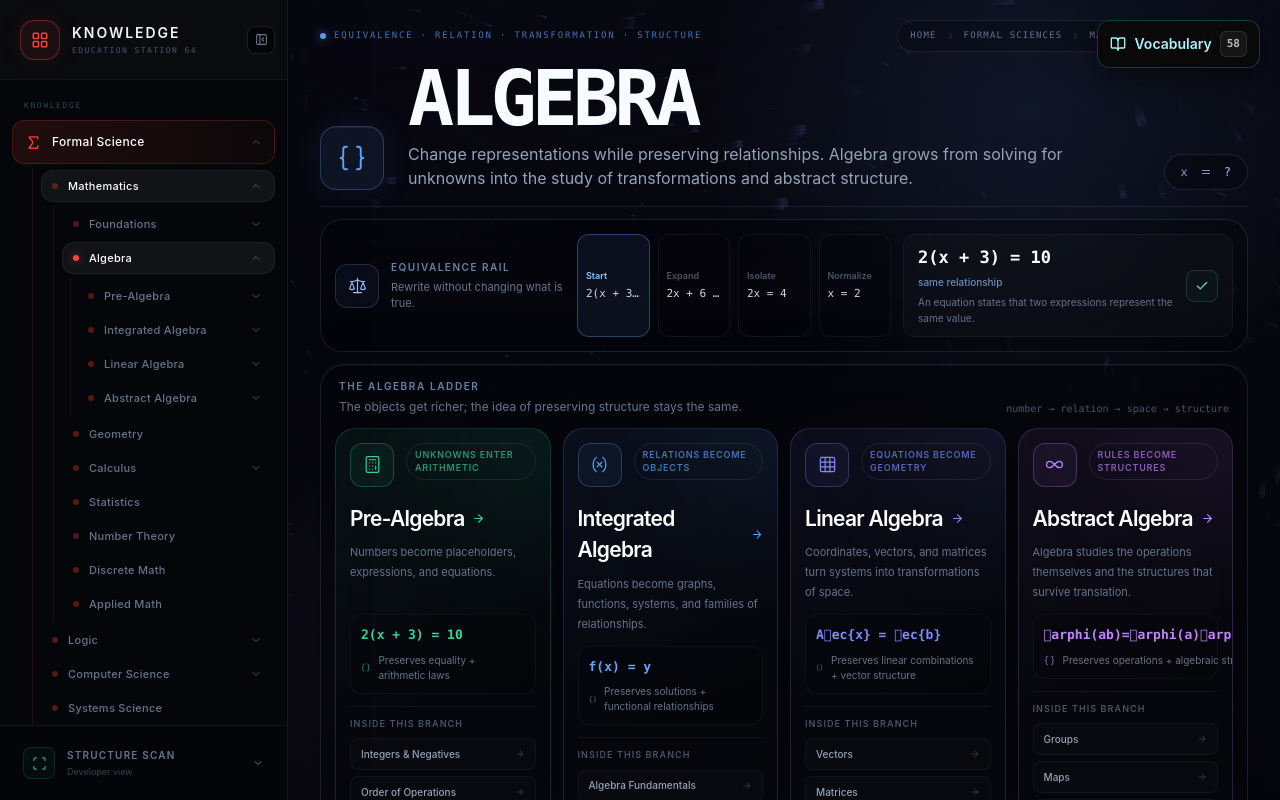
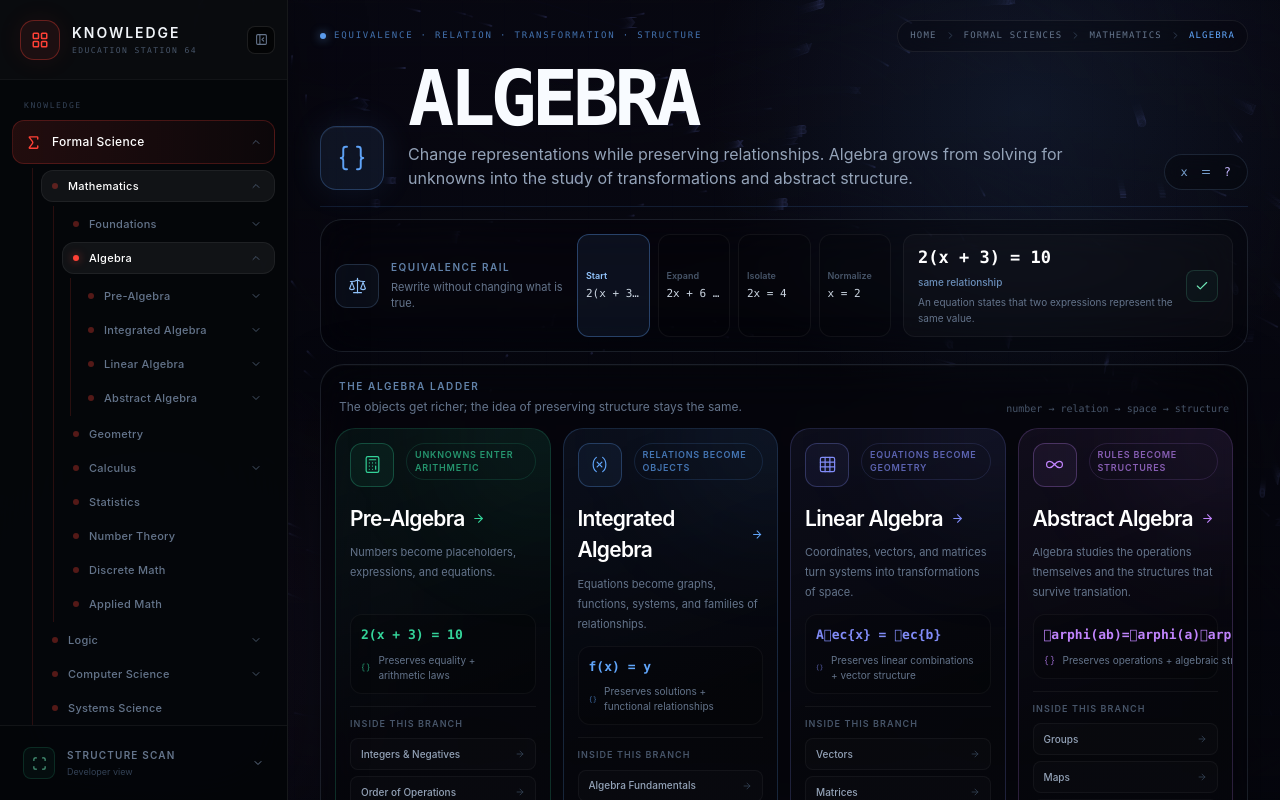
Before and after one commit to nickf723/ed-dev, a Next.js app: page /formal-science/mathematics/algebra in a window 1280 px wide. Shown: the top 800 px of the page. Built offline with nearby package versions, Linux system fonts and the light colour scheme.

Commit message:
Hide Algebra hub vocabulary trigger

```diff
--- a/app/formal-science/layout.tsx
+++ b/app/formal-science/layout.tsx
@@ -11,7 +11,11 @@ export default function FormalScienceLayout({
       {children}
       <VocabularyDrawer
         scopes={formalScienceVocabularyScopes}
-        hiddenTriggerPaths={["/formal-science", "/formal-science/mathematics"]}
+        hiddenTriggerPaths={[
+          "/formal-science",
+          "/formal-science/mathematics",
+          "/formal-science/mathematics/algebra",
+        ]}
       />
     </>
   );
```
